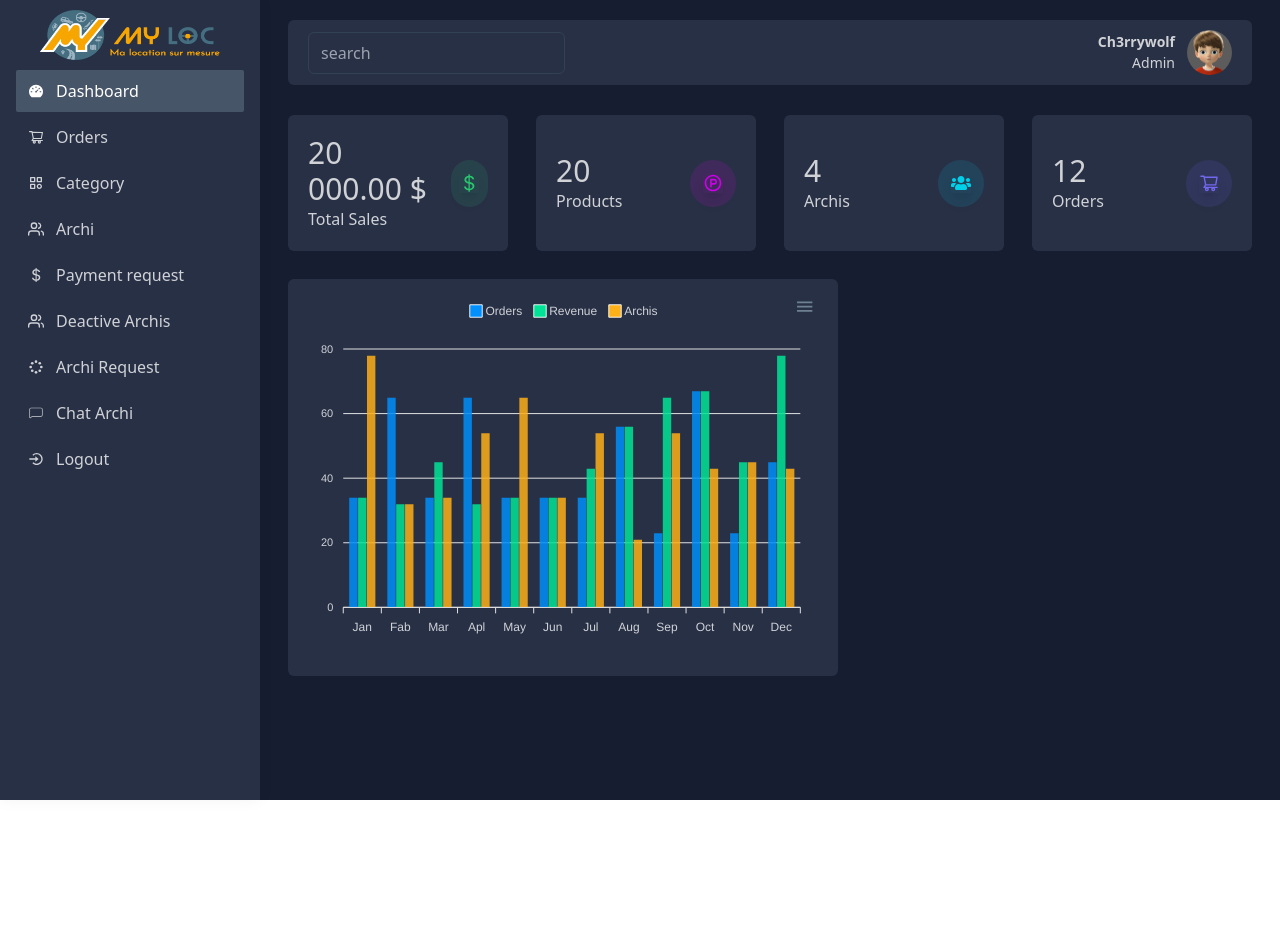
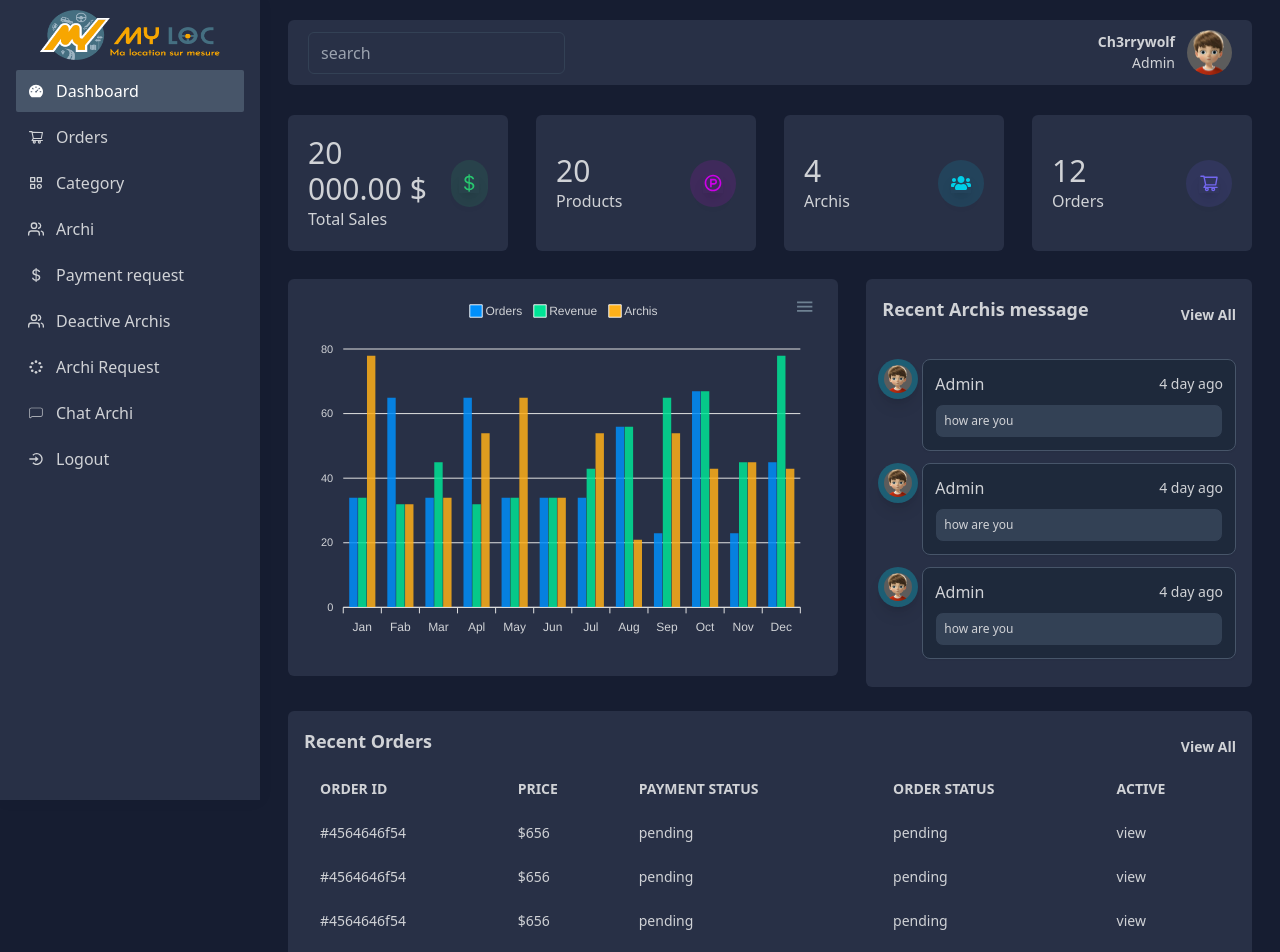
Before and after one commit to ch3rrywolf/krea, a React (Create React App) app in the folder dashboard/: page /admin/dashboard in a window 1280 px wide. Shown: the top 952 px of the page. Before the commit the page ends 800 px from the top, so only its background shows below. Built offline with nearby package versions, Linux system fonts and the light colour scheme.

Commit message:
[FRONT] Dashboard Admin {Recent archi message, Recent order}

```diff
--- a/dashboard/src/views/admin/AdminDashboard.jsx
+++ b/dashboard/src/views/admin/AdminDashboard.jsx
@@ -2,6 +2,7 @@ import React from 'react'
 import { BsCurrencyDollar } from 'react-icons/bs'
 import { RiProductHuntLine } from 'react-icons/ri'
 import { FaUsers } from 'react-icons/fa'
+import { Link } from 'react-router-dom'
 import { AiOutlineShoppingCart } from 'react-icons/ai'
 import Chart from 'react-apexcharts'
 
@@ -46,7 +47,25 @@ const AdminDashboard = () => {
       },
       legend : {
         position : 'top'
-      }
+      },
+      responsive : [
+        {
+          breakpoint : 565,
+          yaxis : {
+            categories : ['Jan','Fab','Mar','Apl','May','Jun','Jul','Aug','Sep','Oct','Nov','Dec']
+          },
+          options : {
+            plotOptions : {
+              bar : {
+                horizontal : true
+              }
+            },
+            chart : {
+              height : '550px'
+            }
+          }
+        }
+      ]
     }
   }
 
@@ -99,6 +118,90 @@ const AdminDashboard = () => {
             <Chart options={state.options} series={state.series} type='bar' height={350} />
           </div>
         </div>
+        <div className='w-full lg:w-5/12 lg:pl-4 mt-6 lg:mt-0'>
+          <div className='w-full bg-[#283046] p-4 rounded-md text-[#d0d2d6]'>
+            <div className='flex justify-between items-center'>
+              <h2 className='font-semibold text-lg text-[#d0d2d6] pb-3'>Recent Archis message</h2>
+              <Link className='font-semibold text-sm text-[#d0d2d6]'>View All</Link>
+            </div>
+            <div className='flex flex-col gap-2 pt-6 text-[#d0d2d6]'>
+              <ol className='relative border-1 border-slate-600 ml-4'>
+                <li className='mb-3 ml-6'>
+                  <div className='flex absolute -left-5 shadow-lg justify-center items-center w-10 h-10 p-[6px] bg-[#00d1e848] rounded-full z-10'>
+                    <img className='w-full h-full rounded-full' src="http://localhost:3000/images/admin.jpg" alt="" />
+                  </div>
+                  <div className='p-3 bg-slate-800 rounded-lg border border-slate-600 shadow-sm'>
+                    <div className='flex justify-between items-center mb-2'>
+                      <Link className='text-md font-normal'>Admin</Link>
+                      <time className='mb-1 text-sm font-normal sm:order-last sm:mb-0'>4 day ago</time>
+                    </div>
+                    <div className='p-2 text-xs font-normal bg-slate-700 rounded-lg border border-slate-800'>
+                      how are you
+                    </div>
+                  </div>
+                </li>
+                <li className='mb-3 ml-6'>
+                  <div className='flex absolute -left-5 shadow-lg justify-center items-center w-10 h-10 p-[6px] bg-[#00d1e848] rounded-full z-10'>
+                    <img className='w-full h-full rounded-full' src="http://localhost:3000/images/admin.jpg" alt="" />
+                  </div>
+                  <div className='p-3 bg-slate-800 rounded-lg border border-slate-600 shadow-sm'>
+                    <div className='flex justify-between items-center mb-2'>
+                      <Link className='text-md font-normal'>Admin</Link>
+                      <time className='mb-1 text-sm font-normal sm:order-last sm:mb-0'>4 day ago</time>
+                    </div>
+                    <div className='p-2 text-xs font-normal bg-slate-700 rounded-lg border border-slate-800'>
+                      how are you
+                    </div>
+                  </div>
+                </li>
+                <li className='mb-3 ml-6'>
+                  <div className='flex absolute -left-5 shadow-lg justify-center items-center w-10 h-10 p-[6px] bg-[#00d1e848] rounded-full z-10'>
+                    <img className='w-full h-full rounded-full' src="http://localhost:3000/images/admin.jpg" alt="" />
+                  </div>
+                  <div className='p-3 bg-slate-800 rounded-lg border border-slate-600 shadow-sm'>
+                    <div className='flex justify-between items-center mb-2'>
+                      <Link className='text-md font-normal'>Admin</Link>
+                      <time className='mb-1 text-sm font-normal sm:order-last sm:mb-0'>4 day ago</time>
+                    </div>
+                    <div className='p-2 text-xs font-normal bg-slate-700 rounded-lg border border-slate-800'>
+                      how are you
+                    </div>
+                  </div>
+                </li>
+              </ol>
+            </div>
+          </div>
+        </div>
+      </div>
+      <div className='w-full p-4 bg-[#283046] rounded-md mt-6'>
+        <div className='flex justify-between items-center'>
+          <h2 className='font-semibold text-lg text-[#d0d2d6] pb-3'>Recent Orders</h2>
+          <Link className='font-semibold text-sm text-[#d0d2d6]'>View All</Link>
+        </div>
+        <div className='relative overflow-x-auto'>
+          <table className='w-full text-sm text-left text-[#d0d2d6]'>
+            <thead className='text-sm text-[#d0d2d6] uppercase boorder-b border-slate-700'>
+              <tr>
+                <th scope='col' className='py-3 px-4'>Order Id</th>
+                <th scope='col' className='py-3 px-4'>Price</th>
+                <th scope='col' className='py-3 px-4'>Payment Status</th>
+                <th scope='col' className='py-3 px-4'>Order Status</th>
+                <th scope='col' className='py-3 px-4'>Active</th>
+              </tr>
+            </thead>
+            <tbody>
+              {
+                [1,2,3,4,5].map((d, i) => <tr key={i}>
+                <td scope='row' className='py-3 px-4 font-medium whitespace-nowrap'>#4564646f54</td>
+                <td scope='row' className='py-3 px-4 font-medium whitespace-nowrap'>$656</td>
+                <td scope='row' className='py-3 px-4 font-medium whitespace-nowrap'><span>pending</span></td>
+                <td scope='row' className='py-3 px-4 font-medium whitespace-nowrap'><span>pending</span></td>
+                <td scope='row' className='py-3 px-4 font-medium whitespace-nowrap'><Link>view</Link></td>
+              </tr>)
+              }
+            </tbody>
+          </table>
+        </div>
       </div>
     </div>
   )
```
